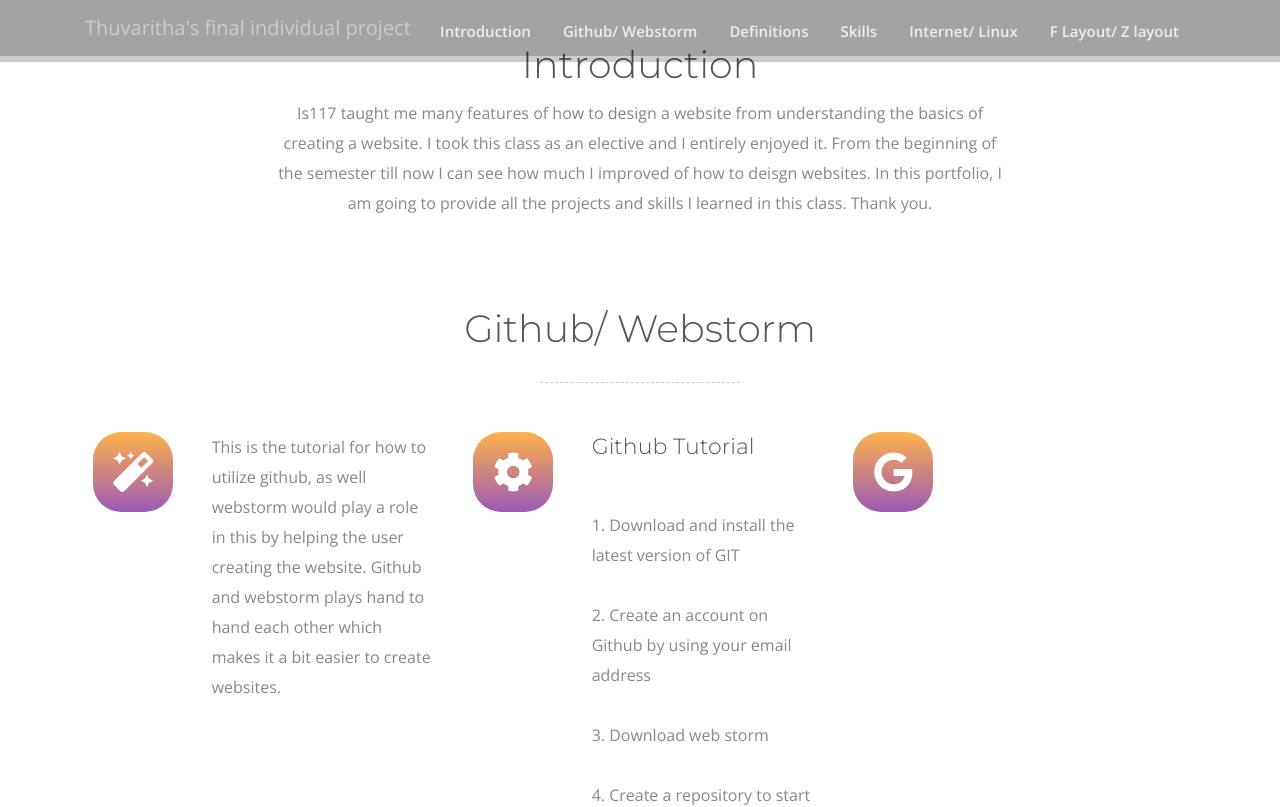
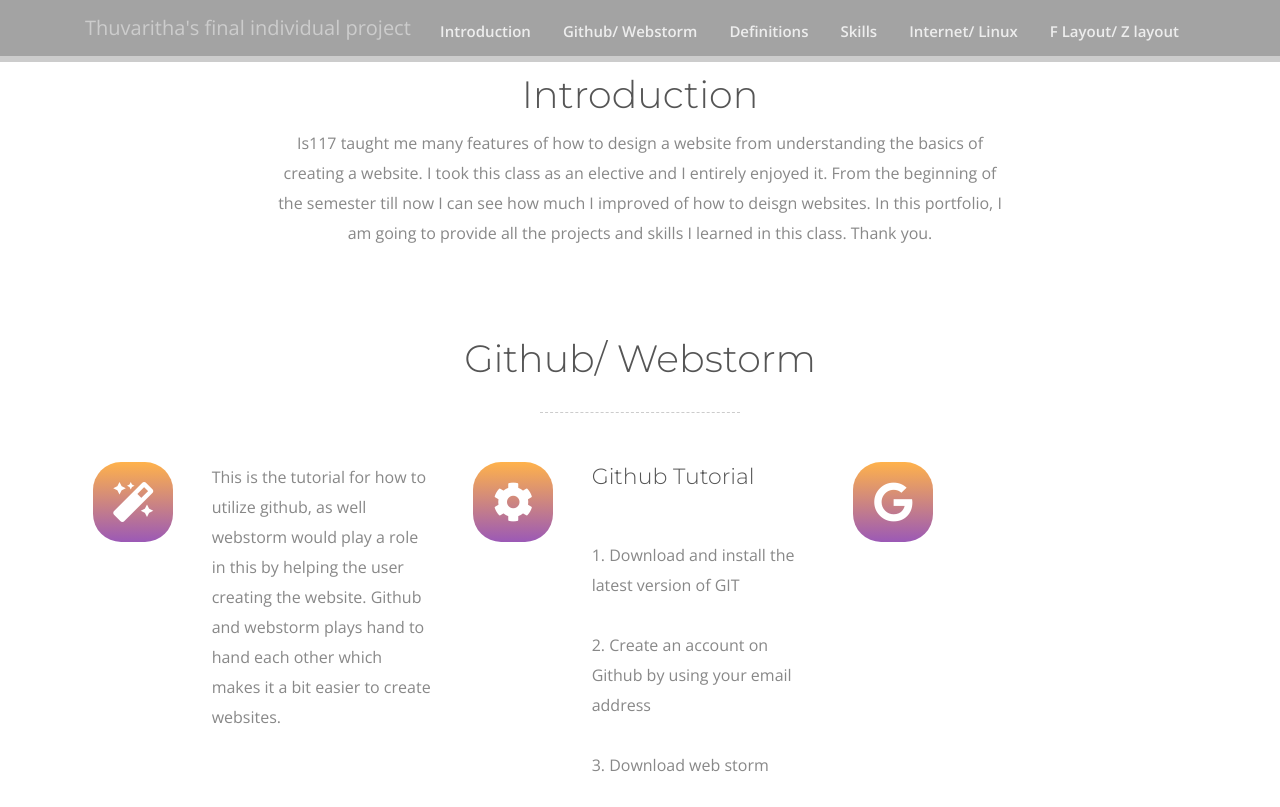
Before and after one commit to ts452/individual, a plain HTML site: page index.html in a window 1280 px wide. Shown: the top 807 px of the page. Drawn offline with nearby package versions, Linux system fonts and the light colour scheme; some packages are replaced by stand-ins of ours; a script that the page names is missing.

Commit message:
Task: fixed errors

```diff
--- a/index.html
+++ b/index.html
@@ -65,7 +65,7 @@
     <div class="container">
         <div class="row">
             <div class="col-md-8 offset-md-2 text">
-                &nbsp;
+                &nbsp;<br><br>
             </div>
         </div>
     </div>
```
